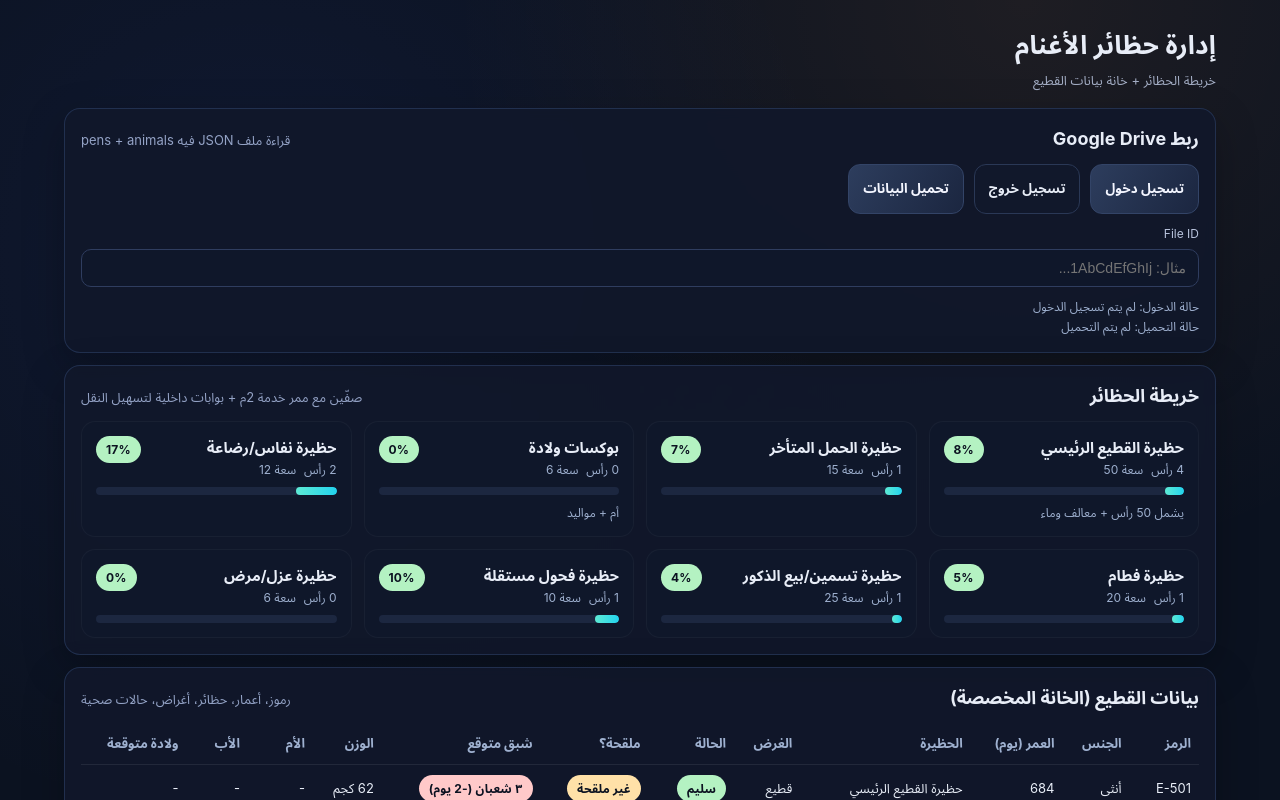
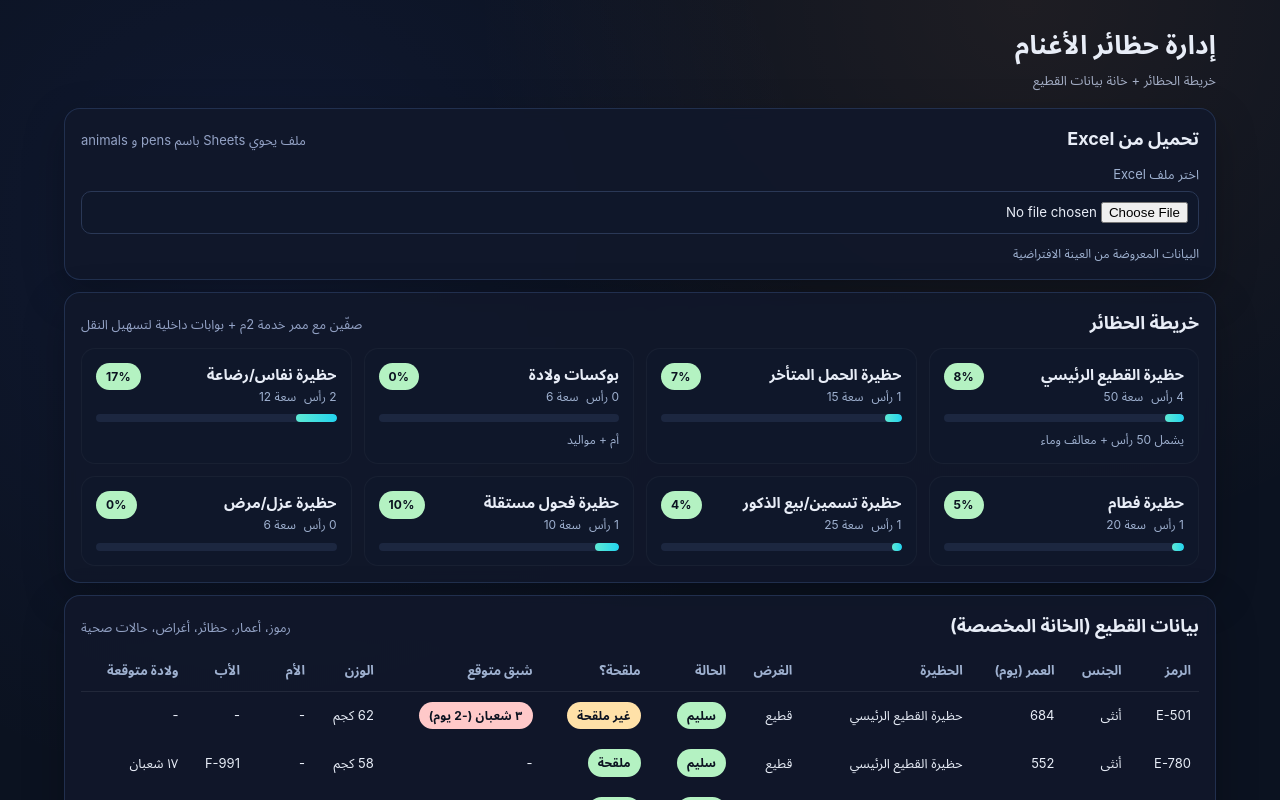
Before and after one commit to alalhawkash/sheep, a React (Vite) app: page / in a window 1280 px wide. Shown: the top 800 px of the page. Built offline with nearby package versions, Linux system fonts and the light colour scheme; no server answers.

Commit message:
Add Excel import for pens and animals

```diff
--- a/index.html
+++ b/index.html
@@ -5,8 +5,6 @@
     <link rel="icon" type="image/svg+xml" href="/vite.svg" />
     <meta name="viewport" content="width=device-width, initial-scale=1.0" />
     <title>sheep</title>
-    <script src="https://accounts.google.com/gsi/client" async defer></script>
-    <script src="https://apis.google.com/js/api.js" async defer></script>
   </head>
   <body>
     <div id="root"></div>
--- a/package.json
+++ b/package.json
@@ -11,7 +11,8 @@
   },
   "dependencies": {
     "react": "^19.2.0",
-    "react-dom": "^19.2.0"
+    "react-dom": "^19.2.0",
+    "xlsx": "^0.18.5"
   },
   "devDependencies": {
     "@eslint/js": "^9.39.1",
--- a/src/App.css
+++ b/src/App.css
@@ -325,31 +325,6 @@
   overflow-x: auto;
 }
 
-.input-row {
-  display: flex;
-  flex-direction: column;
-  gap: 6px;
-  margin-bottom: 10px;
-}
-
-.input-row label {
-  color: #b9c4dd;
-  font-size: 12px;
-}
-
-.input {
-  padding: 10px 12px;
-  border-radius: 10px;
-  border: 1px solid #2f3d5f;
-  background: #0f172a;
-  color: #e8edf7;
-  font-size: 14px;
-}
-
-.input:focus {
-  outline: 2px solid #4f8bff;
-}
-
 .table th,
 .table td {
   padding: 10px 8px;
@@ -373,3 +348,24 @@
   color: #8da2ce;
   font-size: 13px;
 }
+
+.input-row {
+  display: flex;
+  flex-direction: column;
+  gap: 6px;
+  margin: 10px 0;
+}
+
+.input-row label {
+  font-size: 13px;
+  color: #9fb1d0;
+}
+
+.input {
+  padding: 10px;
+  border-radius: 10px;
+  border: 1px solid #2a3856;
+  background: #0f172a;
+  color: #e8edf7;
+  font-family: inherit;
+}
--- a/src/App.tsx
+++ b/src/App.tsx
@@ -1,16 +1,11 @@
 import './index.css'
 import './App.css'
-import { useEffect, useMemo, useState } from 'react'
+import { read, utils } from 'xlsx'
+import { useMemo, useState } from 'react'
 import { animals as sampleAnimals, breedingSeason, pens as samplePens, type Animal, type Pen, type PenId } from './data/sample'
 
-declare global {
-  interface Window {
-    google?: any
-    gapi?: any
-  }
-}
+const dayMs = 1000 * 60 * 60 * 24
 
-const dayMs = 1000 * 60 * 60 * 24
 const asDate = (value: string) => new Date(value + 'T00:00:00')
 const ageInDays = (date: string) => Math.floor((Date.now() - asDate(date).getTime()) / dayMs)
 const daysUntil = (date: string) => Math.floor((asDate(date).getTime() - Date.now()) / dayMs)
@@ -30,10 +25,39 @@ const occupancyTone = (percent: number) => {
   if (percent >= 75) return 'warn'
   return 'ok'
 }
+const labelForPen = (penId: PenId, pensList: Pen[]) => pensList.find((p) => p.id === penId)?.name ?? penId
 
-const DRIVE_SCOPE = 'https://www.googleapis.com/auth/drive.readonly'
-const FALLBACK_CLIENT_ID = '377565604559-94ejku2bdvu6lp9m8jqtsdcn9nnr2fjk.apps.googleusercontent.com'
-const CLIENT_ID = (import.meta.env.VITE_GOOGLE_CLIENT_ID as string | undefined) ?? FALLBACK_CLIENT_ID
+const normalizePens = (list: any[]): Pen[] =>
+  list
+    .map((p) => ({
+      id: String(p.id || '').trim() as PenId,
+      name: String(p.name || '').trim() || 'حظيرة',
+      capacity: Number(p.capacity || 0) || 0,
+      note: p.note ? String(p.note) : undefined,
+    }))
+    .filter((p) => p.id)
+
+const normalizeAnimals = (list: any[]): Animal[] =>
+  list
+    .map((a) => ({
+      id: String(a.id || '').trim(),
+      tag: String(a.tag || '').trim(),
+      gender: (a.gender === 'ذكر' || a.gender === 'أنثى' ? a.gender : 'أنثى') as Animal['gender'],
+      birthDate: String(a.birthDate || '').trim(),
+      pen: String(a.pen || '').trim() as PenId,
+      status: (a.status === 'مريض' ? 'مريض' : 'سليم') as Animal['status'],
+      purpose: ((): Animal['purpose'] => {
+        if (a.purpose === 'لحم' || a.purpose === 'فحل' || a.purpose === 'مواليد') return a.purpose
+        return 'قطيع'
+      })(),
+      weightKg: a.weightKg ? Number(a.weightKg) : undefined,
+      expectedDueDate: a.expectedDueDate ? String(a.expectedDueDate) : undefined,
+      motherTag: a.motherTag ? String(a.motherTag) : undefined,
+      fatherTag: a.fatherTag ? String(a.fatherTag) : undefined,
+      bredStatus: (a.bredStatus === 'ملقحة' ? 'ملقحة' : 'غير ملقحة') as Animal['bredStatus'],
+      lastEstrusDate: a.lastEstrusDate ? String(a.lastEstrusDate) : undefined,
+    }))
+    .filter((a) => a.id && a.tag && a.birthDate && a.pen)
 
 const PenCard = ({ pen, herd }: { pen: Pen; herd: Animal[] }) => {
   const occupancy = Math.round((herd.length / pen.capacity) * 100)
@@ -66,11 +90,7 @@ const PenCard = ({ pen, herd }: { pen: Pen; herd: Animal[] }) => {
 function App() {
   const [herd, setHerd] = useState<Animal[]>(sampleAnimals)
   const [penList, setPenList] = useState<Pen[]>(samplePens)
-  const [fileId, setFileId] = useState<string>('')
-  const [accessToken, setAccessToken] = useState<string | null>(null)
-  const [authStatus, setAuthStatus] = useState<string>('لم يتم تسجيل الدخول')
-  const [driveStatus, setDriveStatus] = useState<string>('لم يتم التحميل')
-  const [loadingDrive, setLoadingDrive] = useState(false)
+  const [excelStatus, setExcelStatus] = useState<string>('البيانات المعروضة من العينة الافتراضية')
 
   const penStats = useMemo(
     () =>
@@ -98,106 +118,37 @@ function App() {
     [herd],
   )
 
-  const labelForPen = (penId: PenId) => penList.find((p) => p.id === penId)?.name ?? penId
+  const handleExcel = async (file: File) => {
+    try {
+      setExcelStatus('جارٍ قراءة الملف ...')
+      const buffer = await file.arrayBuffer()
+      const workbook = read(buffer)
+      const getSheet = (...names: string[]) => {
+        for (const name of names) {
+          const sheet = workbook.Sheets[name]
+          if (sheet) return sheet
+        }
+        return undefined
+      }
 
-  const waitForGapi = () =>
-    new Promise<void>((resolve, reject) => {
-      const start = Date.now()
-      const tryLoad = () => {
-        if (window.gapi?.load) {
-          window.gapi.load('client', {
-            callback: () => resolve(),
-            onerror: () => reject(new Error('gapi load error')),
-          })
-          return
-        }
-        if (Date.now() - start > 10000) {
-          reject(new Error('gapi not available'))
-          return
-        }
-        setTimeout(tryLoad, 50)
-      }
-      tryLoad()
-    })
+      const pensSheet = getSheet('pens', 'PENS', 'حظائر')
+      const animalsSheet = getSheet('animals', 'ANIMALS', 'قطيع')
 
-  const handleSignIn = async () => {
-    if (!CLIENT_ID) {
-      setAuthStatus('الرجاء ضبط VITE_GOOGLE_CLIENT_ID')
-      return
-    }
-    setAuthStatus('جارٍ تسجيل الدخول...')
-    try {
-      await waitForGapi()
-      const client = window.google?.accounts?.oauth2?.initTokenClient?.({
-        client_id: CLIENT_ID,
-        scope: DRIVE_SCOPE,
-        callback: (resp: any) => {
-          if (resp.error) {
-            setAuthStatus('فشل تسجيل الدخول')
-            return
-          }
-          setAccessToken(resp.access_token)
-          setAuthStatus('تم تسجيل الدخول')
-        },
-      })
-      if (!client) {
-        setAuthStatus('Google client غير متاح')
+      const nextPens = pensSheet ? normalizePens(utils.sheet_to_json(pensSheet)) : penList
+      const nextAnimals = animalsSheet ? normalizeAnimals(utils.sheet_to_json(animalsSheet)) : herd
+
+      if (!pensSheet && !animalsSheet) {
+        setExcelStatus('لم يتم العثور على Sheets باسم pens أو animals')
         return
       }
-      client.requestAccessToken({ prompt: 'consent' })
+
+      setPenList(nextPens.length ? nextPens : penList)
+      setHerd(nextAnimals.length ? nextAnimals : herd)
+      setExcelStatus('تم التحديث من ملف Excel')
     } catch (err) {
-      setAuthStatus('تعذر تحميل gapi/تسجيل الدخول')
+      setExcelStatus('فشل قراءة الملف - تأكد من التنسيق')
     }
   }
-
-  const handleSignOut = () => {
-    if (accessToken && window.google?.accounts?.oauth2?.revoke) {
-      window.google.accounts.oauth2.revoke(accessToken, () => {})
-    }
-    setAccessToken(null)
-    setAuthStatus('تم تسجيل الخروج')
-  }
-
-  const handleFetchDrive = async () => {
-    if (!accessToken) {
-      setDriveStatus('سجّل الدخول أولاً')
-      return
-    }
-    if (!fileId) {
-      setDriveStatus('أدخل File ID من Google Drive')
-      return
-    }
-    setLoadingDrive(true)
-    setDriveStatus('جارٍ التحميل من Drive...')
-    try {
-      const resp = await fetch(`https://www.googleapis.com/drive/v3/files/${fileId}?alt=media`, {
-        headers: { Authorization: `Bearer ${accessToken}` },
-      })
-      if (!resp.ok) throw new Error(`HTTP ${resp.status}`)
-      const json = await resp.json()
-      if (Array.isArray(json.pens) && Array.isArray(json.animals)) {
-        setPenList(json.pens)
-        setHerd(json.animals)
-        setDriveStatus('تم التحديث من Drive')
-      } else {
-        setDriveStatus('تنسيق غير متوقع: يحتاج { pens: [], animals: [] }')
-      }
-    } catch (err) {
-      setDriveStatus('فشل التحميل من Drive')
-    } finally {
-      setLoadingDrive(false)
-    }
-  }
-
-  useEffect(() => {
-    if (!CLIENT_ID) {
-      setAuthStatus('ضبط VITE_GOOGLE_CLIENT_ID مفقود')
-    }
-    // warm hint if scripts missing
-    if (!window.google || !window.gapi) {
-      // pass
-    }
-  }, [])
 
   return (
     <div className="app-shell">
@@ -210,35 +161,24 @@ function App() {
 
       <div className="panel">
         <div className="panel-head">
-          <h3>ربط Google Drive</h3>
-          <span className="hint">قراءة ملف JSON فيه pens + animals</span>
-        </div>
-        <div className="actions" style={{ marginBottom: 10 }}>
-          <button className="btn" onClick={handleSignIn}>
-            تسجيل دخول
-          </button>
-          <button className="btn secondary" onClick={handleSignOut}>
-            تسجيل خروج
-          </button>
-          <button className="btn" onClick={handleFetchDrive} disabled={loadingDrive}>
-            {loadingDrive ? '...جارٍ التحميل' : 'تحميل البيانات'}
-          </button>
+          <h3>تحميل من Excel</h3>
+          <span className="hint">ملف يحوي Sheets باسم pens و animals</span>
         </div>
         <div className="input-row">
-          <label htmlFor="fileId">File ID</label>
+          <label htmlFor="excel-upload">اختر ملف Excel</label>
           <input
-            id="fileId"
+            id="excel-upload"
+            type="file"
+            accept=".xlsx,.xls"
             className="input"
-            placeholder="مثال: 1AbCdEfGhIj..."
-            value={fileId}
-            onChange={(e) => setFileId(e.target.value)}
+            onChange={(e) => {
+              const file = e.target.files?.[0]
+              if (file) handleExcel(file)
+            }}
           />
         </div>
         <div className="hint-row">
-          <span className="meta">حالة الدخول: {authStatus}</span>
-        </div>
-        <div className="hint-row">
-          <span className="meta">حالة التحميل: {driveStatus}</span>
+          <span className="meta">{excelStatus}</span>
         </div>
       </div>
 
@@ -283,7 +223,7 @@ function App() {
                   <td>{a.tag}</td>
                   <td>{a.gender}</td>
                   <td>{a.age}</td>
-                  <td>{labelForPen(a.pen)}</td>
+                  <td>{labelForPen(a.pen, penList)}</td>
                   <td>{a.purpose}</td>
                   <td>
                     <span className={`badge ${a.status === 'سليم' ? 'success' : 'warn'}`}>{a.status}</span>
```
Also changed, not shown: 1 other file (tests, documents, lock files or other folders).
